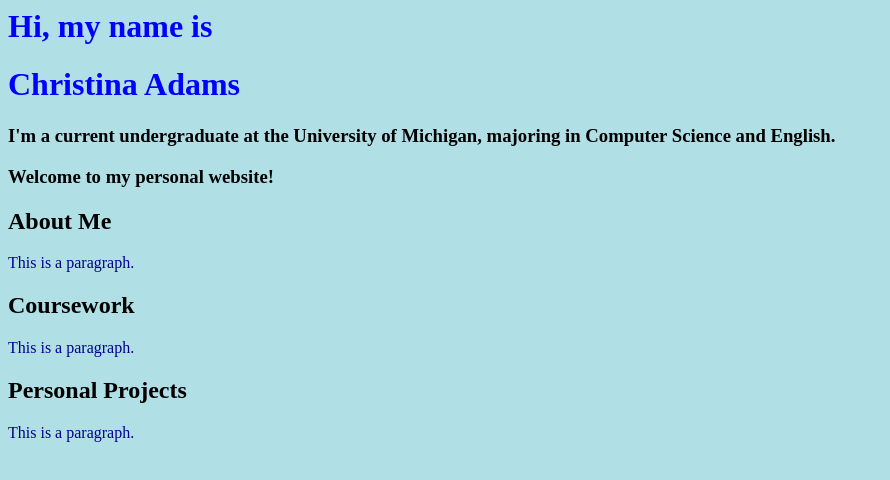
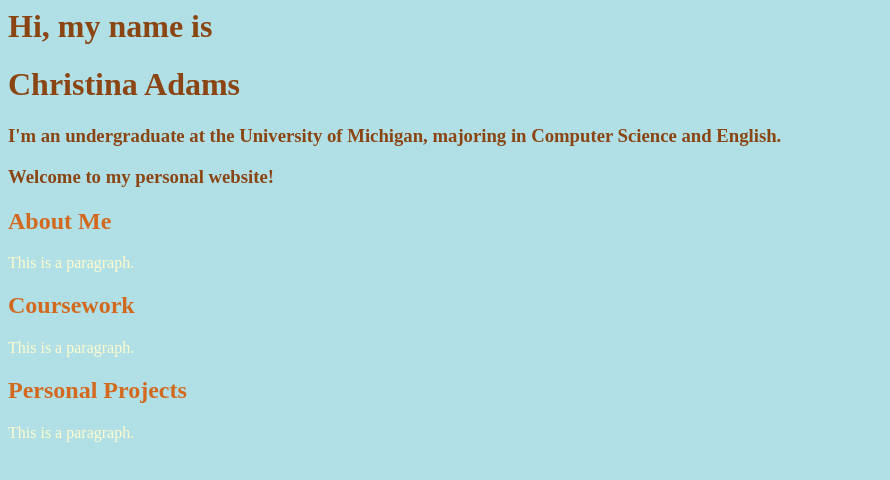
Before and after one commit to chriadams/christina-adams.github.io, a plain HTML site: page index.html in a window 1280 px wide. Shown: the whole page, without its empty margins (0-890 px from the left). Drawn offline with Linux system fonts and the light colour scheme.

Commit message:
Update index.html

```diff
--- a/index.html
+++ b/index.html
@@ -4,15 +4,17 @@
 <head>
 <style>
  body {background-color: powderblue; }
- h1 {color: blue; }
- p {color: darkblue; }
+ h1 {color: saddlebrown; }
+ h3 {color: saddlebrown; }
+ h2 {color: chocolate; }
+ p {color: lemonchiffon; }
 </style>
 </head>
 
 <body>
 <h1>Hi, my name is</h1>
 <h1>Christina Adams</h1>
-<h3>I'm a current undergraduate at the University of Michigan, majoring in Computer Science and English.</h3>
+<h3>I'm an undergraduate at the University of Michigan, majoring in Computer Science and English.</h3>
 <h3>Welcome to my personal website!</h3>
 
 <h2>About Me</h2>
```
